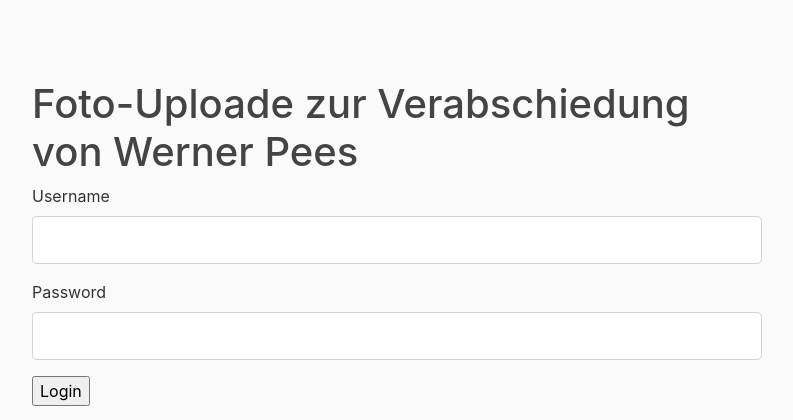
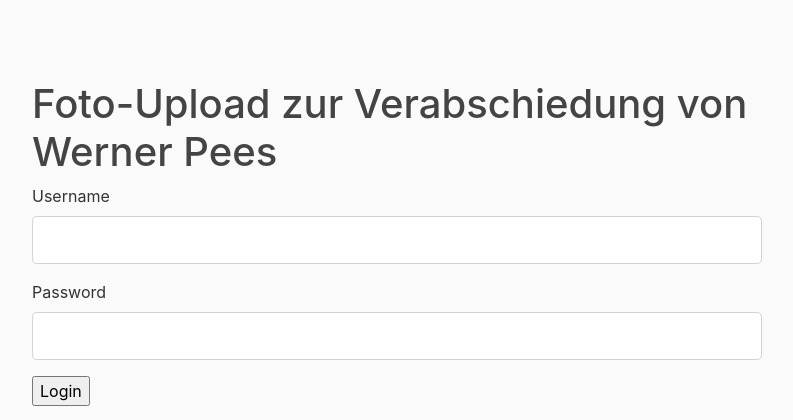
Before and after one commit to Snirpsi/flappy_flask_file_uploader, a Flask app: page /admin in a window 1280 px wide. Shown: the top 420 px of the page, without its empty margins (53-846 px from the left). Run offline with Flask 2, Linux system fonts and the light colour scheme; some libraries are stand-ins or nearby versions.

Commit message:
fixed upload spelling

```diff
--- a/app/__init__.py
+++ b/app/__init__.py
@@ -9,8 +9,8 @@ app = Flask(__name__)
 app.config['ADMIN_USERNAME'] = settings.username
 app.config['ADMIN_PASSWORD'] = settings.password    #change this!
 app.config['SECRET_KEY'] = settings.secret #change this!
-app.config['UPLOADED_IMAGES_DEST'] = 'app/static/uploads/images/' #uploade location
-app.config['MAX_CONTENT_LENGTH'] = settings.form.file.maxSize * 1024 * 1024 #max uploade file size
+app.config['UPLOADED_IMAGES_DEST'] = 'app/static/uploads/images/' #upload location
+app.config['MAX_CONTENT_LENGTH'] = settings.form.file.maxSize * 1024 * 1024 #max upload file size
 
 
 from app import views
--- a/app/config.json
+++ b/app/config.json
@@ -65,8 +65,8 @@
             }
         }
     },
-    "bilderuploade": {
-        "title": "Foto-Uploade zur Verabschiedung von Werner Pees",
+    "bilderupload": {
+        "title": "Foto-Upload zur Verabschiedung von Werner Pees",
         "password": "superSicher123123",
         "username": "admin",
         "secret": "a6d7f6bhas9d8f76asdf876af8364fgaiefzba3f7ae87zvgiawuzegfivawefz",
--- a/app/forms.py
+++ b/app/forms.py
@@ -10,10 +10,10 @@ from .customisationLoader import CustomisationLoader
 from pprint import pprint
 
 VIDEOS = ("AVCHD","AVI","FLV","MKV", "MOV","MP4","WEBM","WMV")+("avchd","avi","flv","mkv", "mov","mp4","webm","wmv")
-allowedUploades = UploadSet('images', IMAGES + VIDEOS)
+allowedUploads = UploadSet('images', IMAGES + VIDEOS)
 
 
-class UploadeForm(FlaskForm):
+class UploadForm(FlaskForm):
 
 
     #'Hey %(name)s, there is a 0x%(errno)x error!' % {"name": name, "errno": errno }
@@ -29,7 +29,7 @@ class UploadeForm(FlaskForm):
     beschreibung = TextAreaField(texts.description.label % {"maxLength":texts.description.maxLength} , [Length(min=0, max=texts.description.maxLength , message=texts.description.errorLength )  ] )
     image = FileField(texts.file.label  %  {"size":texts.file.maxSize ,  "types":str(texts.file.fileTypes) },validators=[\
         FileRequired(texts.file.errorReqired),\
-        FileAllowed(allowedUploades, texts.file.errorType % {  "types":str(texts.file.fileTypes) } )])
+        FileAllowed(allowedUploads, texts.file.errorType % {  "types":str(texts.file.fileTypes) } )])
     legal = BooleanField( texts.legal.label ,validators=[DataRequired(texts.legal.errorReqired)])
     submit = SubmitField(texts.submit.label)
 
@@ -46,7 +46,7 @@ class UploadeForm(FlaskForm):
 
     image = FileField('Foto/Video nicht größer als ' +  str( int(app.config['MAX_CONTENT_LENGTH']/1024/1024)) +  "MegaByte." + " Erlaubte Formate sind:"  + str(IMAGES +VIDEOS) ,validators=[\
         FileRequired("Bitte wählen Sie ein Bild zum hochladen aus."),\
-        FileAllowed(allowedUploades, 'Es sint lediglich Bilder/Videos der folgenden Formate erlaubt:' + ' Bilder: ' +  str(IMAGES + VIDEOS) + ' Videos: ' )])
+        FileAllowed(allowedUploads, 'Es sint lediglich Bilder/Videos der folgenden Formate erlaubt:' + ' Bilder: ' +  str(IMAGES + VIDEOS) + ' Videos: ' )])
 
     legal = BooleanField( 'Ich besitze die Rechte an diesem Bild und gebe es hiermit zur Veröffentlichung und Bearbeitung frei. Des Weiteren habe ich die Datenschutzbestimmungen gelesen.*' ,validators=[DataRequired('Das Bild wird nur angenommen, wenn Sie der Erklärung zustimmen!')])
 
--- a/app/pictureEntry.py
+++ b/app/pictureEntry.py
@@ -18,7 +18,7 @@ class EntryMetadata:
     email=None
     name=None
     aufnahmedatum=None
-    uploadeDate=None
+    uploadDate=None
     beschreibung = None
     image = None
     filename = None
@@ -40,7 +40,7 @@ class EntryMetadata:
 
         now = datetime.now()
         dt_string = now.strftime("%d/%m/%Y %H:%M:%S")
-        self.uploadeDate = dt_string
+        self.uploadDate = dt_string
 
 
 
@@ -104,7 +104,7 @@ class EntryMetadataLoader:
                 entry.image = None ## dont loade image here
                 entry.filename = json_string["filename"]
                 entry.fileextension =  json_string["fileextension"]
-                entry.uploadeDate= json_string["uploadeDate"]
+                entry.uploadDate= json_string["uploadDate"]
 
                 data.insert(0,entry)
         return data
--- a/app/static/uploads/images/ca6zX6RTcmTyF6hHkviS/metadata.json
+++ b/app/static/uploads/images/ca6zX6RTcmTyF6hHkviS/metadata.json
@@ -1 +1 @@
-{"id": "ca6zX6RTcmTyF6hHkviS", "email": "geheim@geheim.de", "name": "Herr Herr", "aufnahmedatum": "2021-02-16", "beschreibung": "Dog playing trombone!", "image": null, "filename": "uploadCat.jpg", "fileextension": "jpg", "uploadeDate": "08/02/2021 06:16:24"}
+{"id": "ca6zX6RTcmTyF6hHkviS", "email": "geheim@geheim.de", "name": "Herr Herr", "aufnahmedatum": "2021-02-16", "beschreibung": "Dog playing trombone!", "image": null, "filename": "uploadCat.jpg", "fileextension": "jpg", "uploadDate": "08/02/2021 06:16:24"}
--- a/app/templates/allUploades.html
+++ b/app/templates/allUploads.html
@@ -59,10 +59,10 @@
                 </tr>
                 <tr>
                     <td>
-                        Uploade-Datum:
+                        upload-Datum:
                     </td>
                     <td>
-                        {{entry.uploadeDate}}
+                        {{entry.uploadDate}}
                     </td>
                 </tr>
             </table>
--- a/app/templates/login.html
+++ b/app/templates/login.html
@@ -3,7 +3,7 @@
 
 <div class="row">
     <div class="col-md-8">
-        <h1>Foto-Uploade zur Verabschiedung von Werner Pees</h1>
+        <h1>Foto-Upload zur Verabschiedung von Werner Pees</h1>
 
         {%if loginFail%}
 
--- a/app/views.py
+++ b/app/views.py
@@ -1,7 +1,7 @@
 # coding:utf8
 from app import app
 from flask import Flask, url_for, request, render_template, flash, redirect, flash, send_from_directory, send_file
-from .forms import UploadeForm, AdminLoginForm
+from .forms import UploadForm, AdminLoginForm
 from .pictureEntry import EntryMetadataLoader, EntryMetadata
 from subprocess import call
 from flask_uploads import configure_uploads, IMAGES, UploadSet
@@ -15,8 +15,8 @@ import secrets
 
 # file extensions
 VIDEOS = ("AVCHD", "AVI", "FLV", "MKV", "MOV", "MP4", "WEBM", "WMV")
-allowedUploades = UploadSet('images', IMAGES + VIDEOS)
-configure_uploads(app, allowedUploades)
+allowedUploads = UploadSet('images', IMAGES + VIDEOS)
+configure_uploads(app, allowedUploads)
 
 # login
 login_manager = LoginManager()
@@ -33,11 +33,11 @@ class User(UserMixin):
         self.password = app.config['ADMIN_PASSWORD']
 
 
-# uploade site
+# upload site
 @app.route('/', methods=['GET', 'POST'])
 def index():
-    form = UploadeForm()
-    filename = ""  # zeigt filename nach uploade an
+    form = UploadForm()
+    filename = ""  # zeigt filename nach upload an
     prevErg = False  # zeigt erfolgsbanner an
 
     if form.validate_on_submit():
@@ -72,7 +72,7 @@ def listAllFotos():
 
                 loader = EntryMetadataLoader()
                 data = loader.loadeAll()
-                return render_template('allUploades.html', data=data)
+                return render_template('allUploads.html', data=data)
             else:
                 loginFail = True
 
@@ -81,7 +81,7 @@ def listAllFotos():
 
 @app.route('/img/<path:filename>')
 def download_file(filename):
-    # get uploade directory without "app" in the begining
+    # get upload directory without "app" in the begining
     path = app.config['UPLOADED_IMAGES_DEST'].split("/", 1)[1]
     return send_file(path + filename)
 
```
Also changed, not shown: 1 other file.
